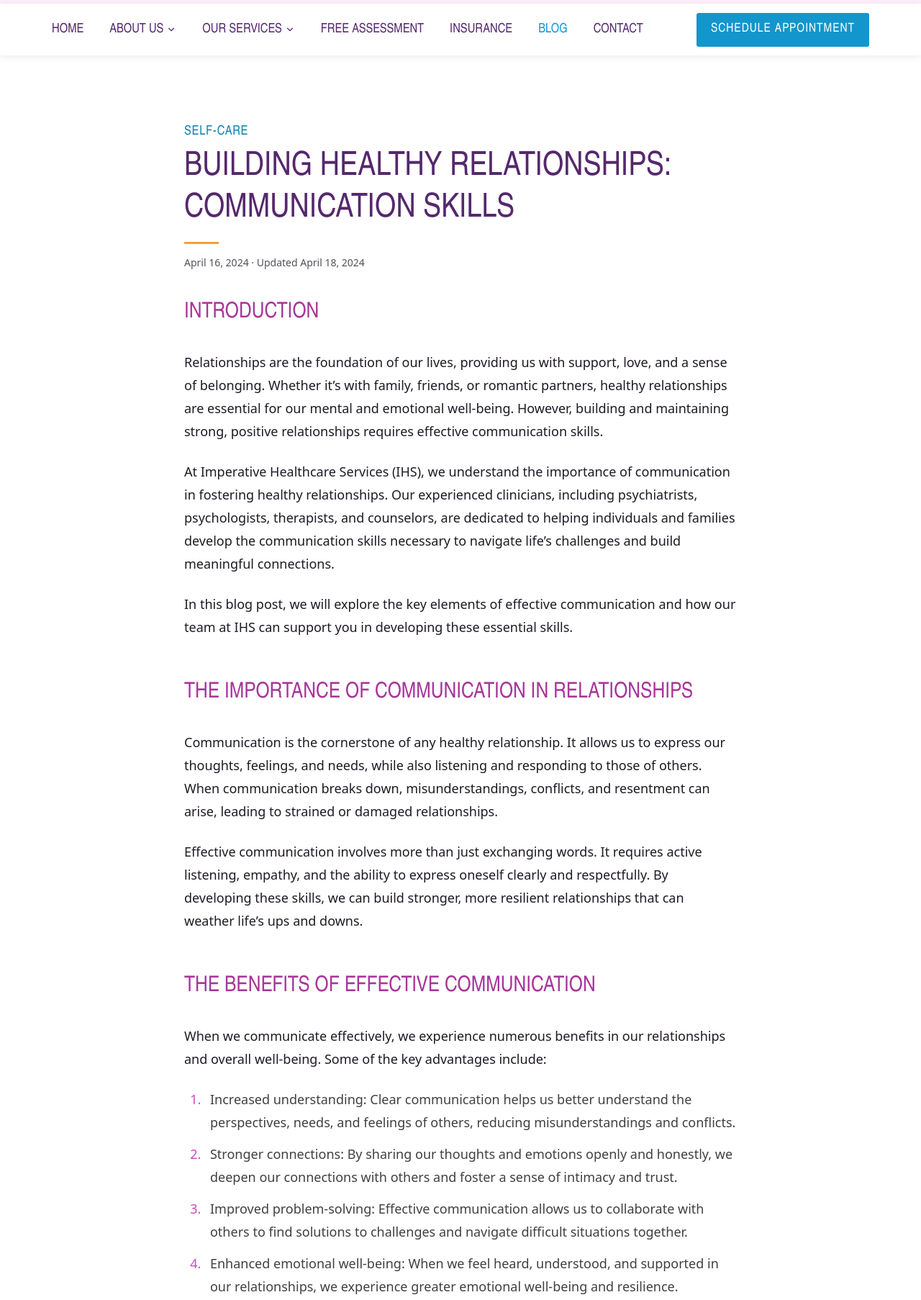
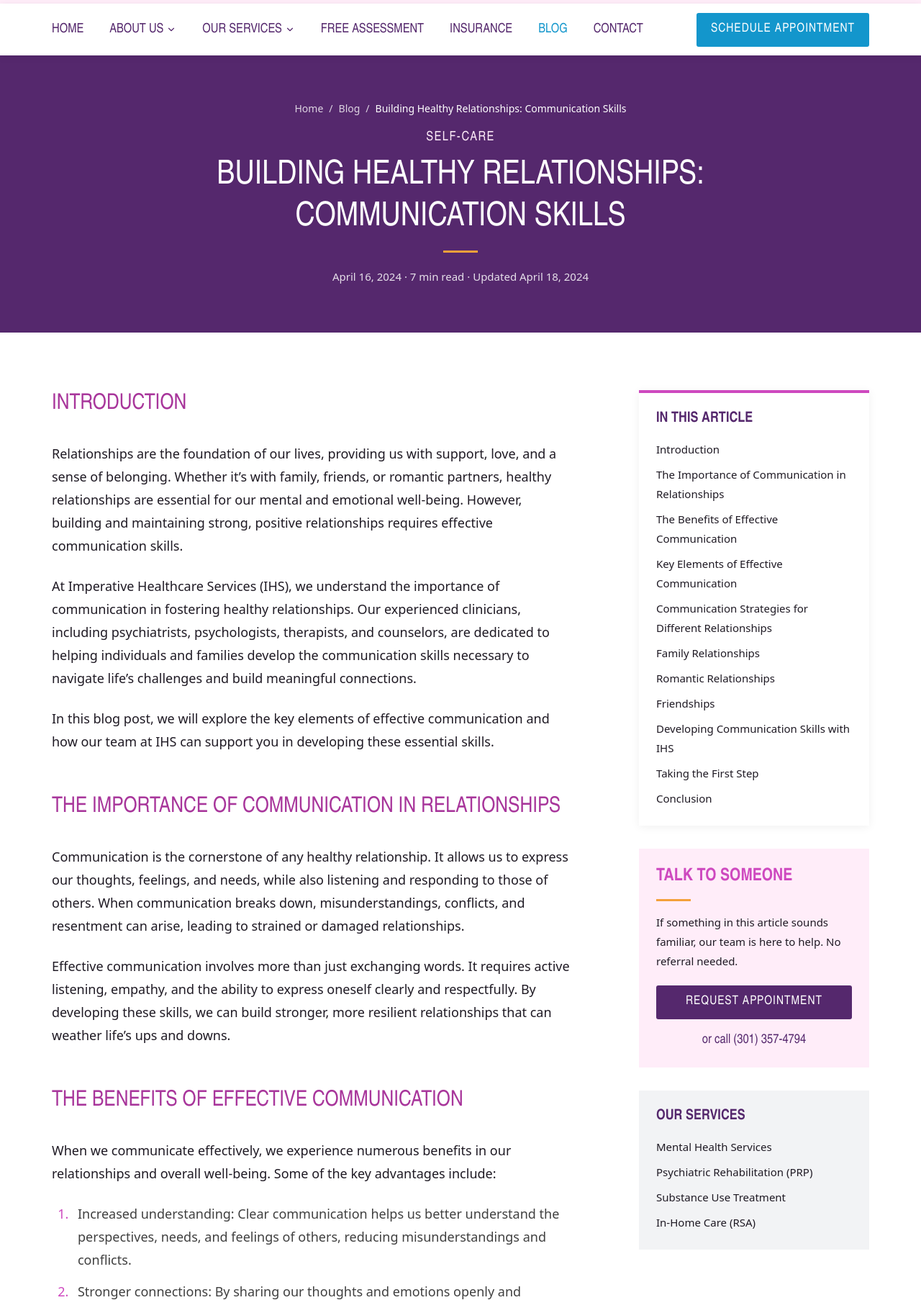
Before and after one commit to ImperativeHS/imperativehs-site, an Astro site: page /blog/building-healthy-relationships-communication-skills/ in a window 1280 px wide. Shown: the part 140-1946 px from the top of the page at 72% size. Built offline with nearby package versions, Linux system fonts and the light colour scheme; Astro itself is replaced by a stand-in of ours.

Commit message:
Reorganize blog posts: banner, sidebar, contents, related articles
Add a title banner with reading time, a sidebar with an in-article table of
contents, an appointment card and service links, previous/next links, and
three related articles chosen by category.

Co-Authored-By: Claude Opus 5.5 <noreply@anthropic.com>
Claude-Session: https://claude.ai/code/session_01DZJ3QbwcuJ2dsHn6mfryHW

```diff
--- a/src/components/sections/Breadcrumbs.astro
+++ b/src/components/sections/Breadcrumbs.astro
@@ -14,7 +14,13 @@ const { items } = Astro.props;
 <nav aria-label="Breadcrumb" class="mb-4 text-sm font-light text-white/80">
   <ol class="flex flex-wrap items-center justify-center gap-2">
     {items.map((item, i) => (
-      <li class="flex items-center gap-2">
+      <li
+        class:list={[
+          'flex items-center gap-2',
+          // The current page is the H1 right below; skip it on small screens.
+          i === items.length - 1 && i > 0 && 'max-sm:hidden',
+        ]}
+      >
         {i > 0 && <span aria-hidden="true">/</span>}
         {i === items.length - 1 ? (
           <span aria-current="page" class="line-clamp-1 text-white">
--- a/src/lib/content.ts
+++ b/src/lib/content.ts
@@ -19,3 +19,17 @@ export async function getPosts(): Promise<Post[]> {
 
 const dateFormatter = new Intl.DateTimeFormat('en-US', { dateStyle: 'long', timeZone: 'UTC' });
 export const formatDate = (date: Date) => dateFormatter.format(date);
+
+/** Estimated reading time in minutes (~220 words per minute). */
+export function readingMinutes(post: Post): number {
+  const words = (post.body ?? '').split(/\s+/).filter(Boolean).length;
+  return Math.max(1, Math.round(words / 220));
+}
+
+/** Up to `count` other posts, same category first, then the most recent. */
+export function relatedPosts(post: Post, all: Post[], count = 3): Post[] {
+  const others = all.filter((p) => p.id !== post.id);
+  const sameCategory = others.filter((p) => p.data.category === post.data.category);
+  const rest = others.filter((p) => p.data.category !== post.data.category);
+  return [...sameCategory, ...rest].slice(0, count);
+}
--- a/src/pages/blog/[slug].astro
+++ b/src/pages/blog/[slug].astro
@@ -3,34 +3,50 @@ import type { GetStaticPaths } from 'astro';
 import { render } from 'astro:content';
 import Breadcrumbs from '@/components/sections/Breadcrumbs.astro';
 import CtaBand from '@/components/sections/CtaBand.astro';
+import Button from '@/components/ui/Button.astro';
 import Section from '@/components/ui/Section.astro';
+import { site } from '@/config/site';
 import BaseLayout from '@/layouts/BaseLayout.astro';
-import { formatDate, getPosts, postPath, type Post } from '@/lib/content';
+import {
+  formatDate,
+  getPosts,
+  getServices,
+  postPath,
+  readingMinutes,
+  relatedPosts,
+  servicePath,
+  type Post,
+} from '@/lib/content';
 import { articleSchema, breadcrumbSchema } from '@/lib/seo/structured-data';
 
 export const getStaticPaths = (async () => {
   const posts = await getPosts();
   return posts.map((post, i) => ({
     params: { slug: post.id },
-    // Posts are sorted newest first; suggest the neighbours as further reading.
-    props: { post, related: [posts[i - 1], posts[i + 1]].filter(Boolean) as Post[] },
+    // Posts are sorted newest first.
+    props: { post, newer: posts[i - 1], older: posts[i + 1], related: relatedPosts(post, posts) },
   }));
 }) satisfies GetStaticPaths;
 
 interface Props {
   post: Post;
+  newer?: Post;
+  older?: Post;
   related: Post[];
 }
 
-const { post, related } = Astro.props;
+const { post, newer, older, related } = Astro.props;
 const { data } = post;
-const { Content } = await render(post);
+const { Content, headings } = await render(post);
+const toc = headings.filter((h) => h.depth === 2);
+const services = await getServices();
 const path = postPath(post);
 const crumbs = [
   { name: 'Home', path: '/' },
   { name: 'Blog', path: '/blog/' },
   { name: data.title, path },
 ];
+const asideHeading = 'font-heading text-xl font-semibold text-purple uppercase';
 ---
 
 <BaseLayout
@@ -39,53 +55,138 @@ const crumbs = [
   type="article"
   jsonLd={[articleSchema({ ...data, path }), breadcrumbSchema(crumbs)]}
 >
-  <Section spacing="sm">
-    <article class="mx-auto max-w-3xl">
+  <section class="bg-purple text-white">
+    <div class="container-page py-12 text-center sm:py-16">
       <Breadcrumbs items={crumbs} />
-      <p class="font-heading text-lg tracking-[0.04em] text-sky-dark uppercase">{data.category}</p>
-      <h1 class="mt-2 text-[36px] font-medium text-purple sm:text-[46px]">{data.title}</h1>
-      <span class="accent-rule" aria-hidden="true"></span>
-      <p class="mt-4 text-sm text-muted">
+      <p class="font-heading text-lg tracking-[0.08em] text-blush uppercase">{data.category}</p>
+      <h1 class="mx-auto mt-3 max-w-4xl text-[34px] font-medium sm:text-[46px]">{data.title}</h1>
+      <span class="accent-rule mx-auto" aria-hidden="true"></span>
+      <p class="mt-5 text-[15px] font-light text-white/85">
         <time datetime={data.pubDate.toISOString()}>{formatDate(data.pubDate)}</time>
+        <span aria-hidden="true"> · </span>
+        {readingMinutes(post)} min read
         {data.updatedDate && (
           <>
-            · Updated <time datetime={data.updatedDate.toISOString()}>{formatDate(data.updatedDate)}</time>
+            <span aria-hidden="true"> · </span>
+            Updated <time datetime={data.updatedDate.toISOString()}>{formatDate(data.updatedDate)}</time>
           </>
         )}
       </p>
-      <div class="prose-ihs prose-lg mt-10">
+    </div>
+  </section>
+
+  <Section>
+    <div class="grid gap-12 lg:grid-cols-[minmax(0,1fr)_20rem] lg:gap-16">
+      <article class="min-w-0">
+        <div class="prose-ihs prose-lg max-w-[70ch]">
           <Content />
         </div>
-      <p class="mt-12 border-l-4 border-magenta bg-blush p-5 text-[15px]">
+        <p class="mt-12 max-w-[70ch] border-l-4 border-magenta bg-blush p-5 text-[15px]">
           This article is for general information and isn’t a substitute for professional care. If you’re in
           crisis, call or text{' '}
-        <a href="tel:988" class="font-semibold underline">
-          988
+          <a href={site.crisis.lifeline.href} class="font-semibold underline">
+            {site.crisis.lifeline.display}
           </a>
           .
         </p>
+
+        <nav
+          aria-label="More articles"
+          class="mt-10 grid max-w-[70ch] gap-4 border-t border-line pt-8 sm:grid-cols-2"
+        >
+          {older && (
+            <a href={postPath(older)} class="group block">
+              <span class="font-heading text-sm tracking-[0.06em] text-muted uppercase">← Previous</span>
+              <span class="mt-1 block font-heading text-lg text-purple uppercase group-hover:text-magenta-dark">
+                {older.data.title}
+              </span>
+            </a>
+          )}
+          {newer && (
+            <a href={postPath(newer)} class="group block sm:col-start-2 sm:text-right">
+              <span class="font-heading text-sm tracking-[0.06em] text-muted uppercase">Next →</span>
+              <span class="mt-1 block font-heading text-lg text-purple uppercase group-hover:text-magenta-dark">
+                {newer.data.title}
+              </span>
+            </a>
+          )}
+        </nav>
       </article>
-  </Section>
 
-  {related.length > 0 && (
-    <Section tone="cloud" spacing="sm" labelledby="related-heading">
-      <div class="mx-auto max-w-3xl">
-        <h2 id="related-heading" class="text-[28px] font-semibold text-magenta">
-          Keep reading
+      <aside class="space-y-8 lg:self-start">
+        {toc.length >= 3 && (
+          <nav
+            aria-labelledby="toc-heading"
+            class="border-t-4 border-magenta bg-white p-6 shadow-[0_2px_12px_rgb(0_0_0/0.06)]"
+          >
+            <h2 id="toc-heading" class={asideHeading}>
+              In this article
             </h2>
-        <ul class="mt-6 grid gap-4 sm:grid-cols-2">
-          {related.map((p) => (
-            <li class="relative border-t-4 border-magenta bg-white p-5 shadow-[0_2px_12px_rgb(0_0_0/0.06)]">
-              <a
-                href={postPath(p)}
-                class="font-heading text-xl text-purple uppercase after:absolute after:inset-0 hover:text-magenta-dark"
-              >
-                {p.data.title}
+            <ol class="mt-4 space-y-2 text-[15px]">
+              {toc.map((h) => (
+                <li>
+                  <a href={`#${h.slug}`} class="text-ink hover:text-magenta-dark hover:underline">
+                    {h.text}
+                  </a>
+                </li>
+              ))}
+            </ol>
+          </nav>
+        )}
+
+        <div class="bg-blush p-6">
+          <h2 class="text-2xl font-semibold text-magenta">Talk to someone</h2>
+          <span class="accent-rule" aria-hidden="true"></span>
+          <p class="mt-4 text-[15px] font-light">
+            If something in this article sounds familiar, our team is here to help. No referral needed.
+          </p>
+          <Button href="/request-appointment/" variant="purple" size="sm" class="mt-5 w-full">
+            Request appointment
+          </Button>
+          <p class="mt-3 text-center">
+            <a href={site.phone.href} class="font-heading text-lg text-purple hover:text-sky">
+              or call {site.phone.display}
+            </a>
+          </p>
+        </div>
+
+        <nav aria-labelledby="services-heading" class="bg-cloud p-6">
+          <h2 id="services-heading" class={asideHeading}>
+            Our services
+          </h2>
+          <ul class="mt-4 space-y-2 text-[15px]">
+            {services.map((s) => (
+              <li>
+                <a href={servicePath(s)} class="text-ink hover:text-magenta-dark hover:underline">
+                  {s.data.shortTitle}
                 </a>
               </li>
             ))}
           </ul>
+        </nav>
+      </aside>
     </div>
+  </Section>
+
+  {related.length > 0 && (
+    <Section tone="cloud" labelledby="related-heading">
+      <h2 id="related-heading" class="text-center text-[32px] font-semibold text-magenta">
+        Related articles
+      </h2>
+      <span class="accent-rule mx-auto" aria-hidden="true"></span>
+      <ul class="mt-10 grid gap-8 md:grid-cols-3">
+        {related.map((p) => (
+          <li class="group relative flex flex-col border-t-4 border-magenta bg-white p-7 shadow-[0_2px_12px_rgb(0_0_0/0.06)] transition-shadow hover:shadow-[0_6px_24px_rgb(0_0_0/0.12)]">
+            <p class="font-heading text-sm tracking-[0.06em] text-sky-dark uppercase">{p.data.category}</p>
+            <h3 class="mt-2 text-[21px] font-medium text-purple group-hover:text-magenta-dark">
+              <a href={postPath(p)} class="after:absolute after:inset-0">
+                {p.data.title}
+              </a>
+            </h3>
+            <p class="mt-3 line-clamp-3 flex-1 text-[15px]">{p.data.description}</p>
+          </li>
+        ))}
+      </ul>
     </Section>
   )}
 
```
Lines whose indentation alone changed are shown as unchanged.
